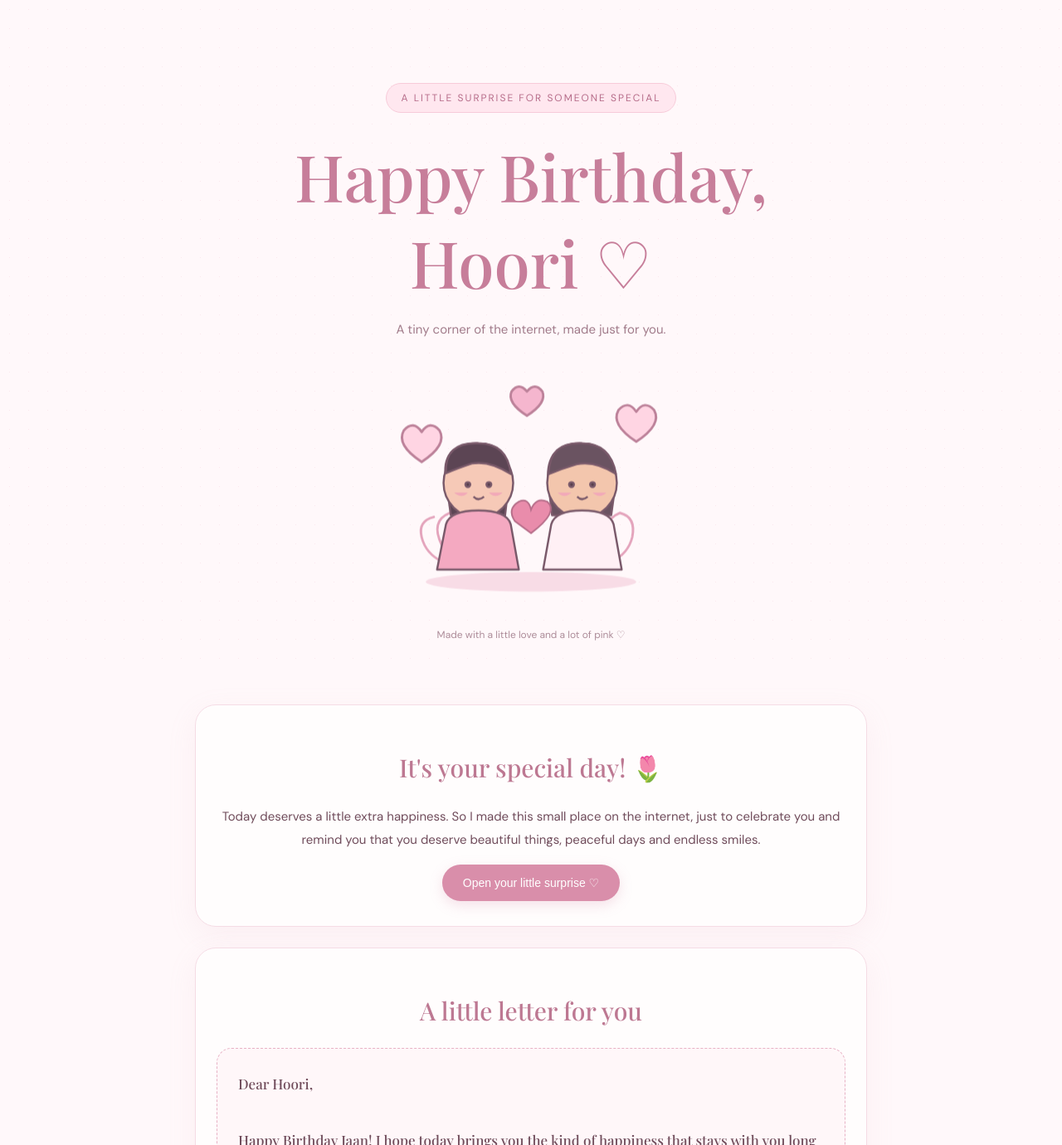
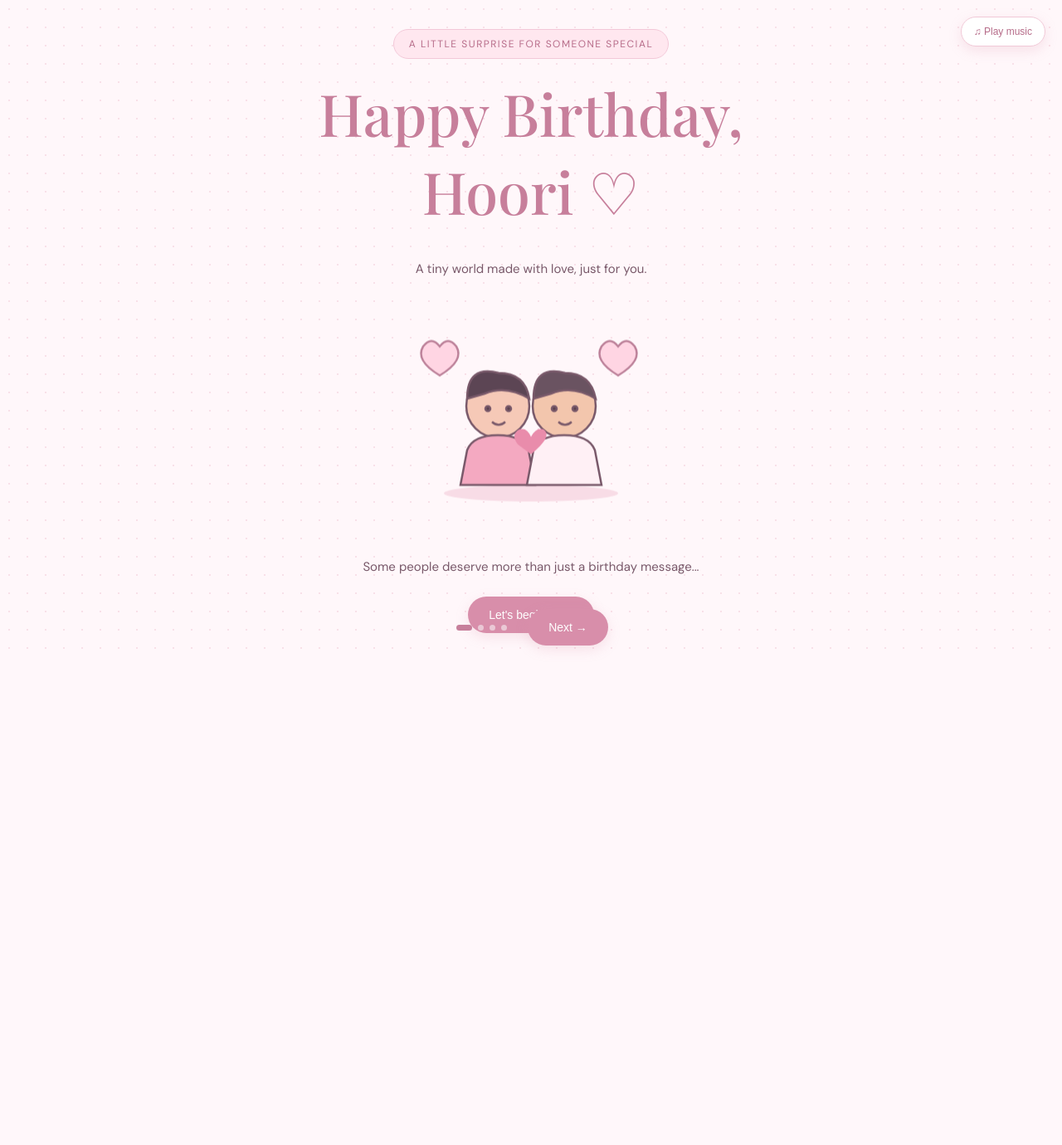
Before and after one commit to arsalx01/https-meowpages.site-g-1xD8_ruM, a plain HTML site: page index.html in a window 1280 px wide. Shown: the top 1380 px of the page at 83% size. After the commit the page ends 880 px from the top, so only its background shows below. Drawn offline with nearby package versions, Linux system fonts and the light colour scheme; a web font is replaced by a local one.

Commit message:
Refactor index.html for improved structure and style

```diff
--- a/index.html
+++ b/index.html
@@ -3,209 +3,254 @@
 <html lang="en">
 <head>
 <meta charset="UTF-8">
-<meta name="viewport" content="width=device-width, initial-scale=1.0">
+<meta name="viewport" content="width=device-width, initial-scale=1">
 <title>For Hoori ♡</title>
 <style>
 @import url('https://fonts.googleapis.com/css2?family=DM+Sans:wght@400;500;600&family=Playfair+Display:ital,wght@0,500;0,600;1,500&display=swap');
 
 *{box-sizing:border-box}
 body{
- margin:0;
- background:#fff8fa;
- color:#704c5b;
- font-family:'DM Sans',sans-serif;
- overflow-x:hidden;
+ margin:0;background:#fff7fa;color:#79596a;
+ font-family:'DM Sans',sans-serif;overflow:hidden;
 }
 body:before{
- content:"";
- position:fixed;inset:0;pointer-events:none;opacity:.2;
- background-image:radial-gradient(#e9a8bf 1px,transparent 1px);
- background-size:23px 23px;
+ content:"";position:fixed;inset:0;pointer-events:none;
+ background-image:radial-gradient(#e9b3c6 1px,transparent 1px);
+ background-size:22px 22px;opacity:.35;
 }
-main{position:relative;max-width:850px;margin:auto;padding:25px 20px 70px}
-.hero{text-align:center;padding:75px 10px 35px}
-.tag{
- display:inline-block;background:#ffe7ef;color:#b66c89;
- border:1px solid #f7cbd9;border-radius:30px;
- padding:9px 18px;font-size:12px;letter-spacing:2px;
+.page{
+ display:none;position:relative;z-index:1;
+ min-height:100vh;width:100%;padding:35px 22px 110px;
+ text-align:center;overflow-y:auto;
+ animation:enter .65s ease;
 }
-h1{
- font-family:'Playfair Display',serif;
- font-size:clamp(45px,10vw,78px);
- color:#c77e9a;font-weight:500;margin:24px 0 10px;
+.page.active{display:flex;flex-direction:column;align-items:center;justify-content:center}
+@keyframes enter{
+ from{opacity:0;transform:translateX(35px)}
+ to{opacity:1;transform:translateX(0)}
 }
-.subtitle{font-size:15px;color:#a17b8a}
-.illustration{
- width:min(100%,410px);margin:35px auto 15px;
- display:block;animation:bob 4s ease-in-out infinite;
+h1,h2{font-family:'Playfair Display',serif;font-weight:500;color:#c77f9b}
+h1{font-size:clamp(42px,10vw,70px);margin:18px 0}
+h2{font-size:34px}
+p{font-size:15px;line-height:1.9;max-width:540px}
+.pill{
+ background:#ffe7ef;border:1px solid #f3c8d8;
+ border-radius:30px;padding:9px 18px;
+ color:#b66c89;font-size:12px;letter-spacing:1.5px;
 }
+button{
+ background:#d88eaa;color:white;border:0;border-radius:30px;
+ padding:14px 25px;font-size:14px;cursor:pointer;
+ box-shadow:0 5px 15px #d98eaa35;margin:7px;
+}
+button:active{transform:scale(.96)}
+.secondary{background:#fff;border:1px solid #e8b5c8;color:#b66c89}
+.nav{
+ position:fixed;z-index:5;bottom:15px;left:0;width:100%;
+ display:flex;align-items:center;justify-content:center;gap:8px;
+}
+.dots{display:flex;gap:7px;margin:10px}
+.dot{width:7px;height:7px;border-radius:50%;background:#eac8d5}
+.dot.active{background:#c77f9b;width:19px;border-radius:8px}
+.art{width:min(90%,350px);margin:20px auto;display:block;animation:bob 4s infinite ease-in-out}
 @keyframes bob{50%{transform:translateY(-9px)}}
-.section{
- background:#fffdfd;border:1px solid #f5dce5;
- border-radius:25px;padding:30px 25px;margin:25px 0;
- box-shadow:0 10px 35px #d9a6b51c;
+.card{
+ background:#fffdfd;border:1px solid #f2d9e2;border-radius:25px;
+ padding:28px 22px;width:min(100%,600px);
+ box-shadow:0 10px 35px #d9a6b51c;margin:15px auto;
 }
-h2{
- font-family:'Playfair Display',serif;
- font-size:30px;font-weight:500;color:#bd7892;text-align:center;
+.polaroids{display:flex;gap:14px;justify-content:center;flex-wrap:wrap;margin:25px 0}
+.photo{
+ width:145px;background:white;padding:9px 9px 18px;
+ box-shadow:0 5px 18px #a9788a22;transform:rotate(-4deg);
 }
-p{line-height:1.9;font-size:15px}
-.center{text-align:center}
-button{
- border:0;background:#d98eaa;color:white;
- padding:14px 25px;border-radius:30px;
- font-size:14px;cursor:pointer;
- box-shadow:0 5px 15px #d98eaa40;
- transition:.2s;
+.photo:nth-child(2){transform:rotate(4deg)}
+.photo:nth-child(3){transform:rotate(-2deg)}
+.photo .placeholder{
+ height:125px;background:#ffeaf1;display:grid;
+ place-items:center;font-size:42px;
 }
-button:hover{transform:translateY(-3px);background:#c87998}
+.photo small{display:block;margin-top:12px;color:#a77d8d}
+.envelope{
+ font-size:100px;cursor:pointer;display:block;
+ animation:bob 2.5s infinite;
+}
+.letter{
+ background:#fff5f8;border:1px dashed #dfa7bc;border-radius:18px;
+ padding:22px;text-align:left;line-height:2;
+ font-family:'Playfair Display',serif;font-size:17px;
+}
 .hidden{display:none}
-#surprise{
- margin-top:25px;padding:20px;border-radius:18px;
- background:#fff0f5;line-height:1.9;
- animation:fade .8s ease;
+#music{
+ position:fixed;z-index:8;top:13px;right:13px;
+ border:1px solid #f1c9d7;background:#fff;
+ color:#b66c89;padding:10px 15px;font-size:12px;
 }
-@keyframes fade{from{opacity:0;transform:translateY(12px)}to{opacity:1;transform:none}}
-.letter{
- background:#fff7f9;border:1px dashed #e8b2c5;
- padding:25px;border-radius:18px;
- font-family:'Playfair Display',serif;
- font-size:17px;line-height:2;
-}
-.heart{color:#d98eaa}
-footer{text-align:center;padding:30px 10px;color:#b58c9c;font-size:13px}
-.floating{
- position:fixed;bottom:-30px;z-index:0;
- animation:floatUp 9s linear infinite;opacity:.45;
- pointer-events:none;
-}
-@keyframes floatUp{
- 0%{transform:translateY(0) rotate(0);opacity:0}
- 15%{opacity:.5}
- 100%{transform:translateY(-110vh) rotate(35deg);opacity:0}
-}
-.small{font-size:12px;color:#ad8c99}
+#confetti{position:fixed;inset:0;pointer-events:none;z-index:9}
+footer{font-size:12px;color:#b58c9c;margin-top:22px}
 </style>
 </head>
 <body>
-<main>
-<section class="hero">
- <div class="tag">A LITTLE SURPRISE FOR SOMEONE SPECIAL</div>
+
+<audio id="song" loop>
+ <source src="audio/birthday-song.mp3" type="audio/mpeg">
+</audio>
+
+<button id="music" onclick="toggleMusic()">♫ Play music</button>
+<canvas id="confetti"></canvas>
+
+<!-- PAGE 1 -->
+<section class="page active" id="p1">
+ <span class="pill">A LITTLE SURPRISE FOR SOMEONE SPECIAL</span>
  <h1>Happy Birthday,<br>Hoori ♡</h1>
- <p class="subtitle">A tiny corner of the internet, made just for you.</p>
+ <p>A tiny world made with love, just for you.</p>
 
- <svg class="illustration" viewBox="0 0 420 300" xmlns="http://www.w3.org/2000/svg">
-  <g fill="none" stroke="#bd829a" stroke-width="3" stroke-linecap="round" stroke-linejoin="round">
-   <path d="M75 80 Q65 65 53 78 Q43 96 75 117 Q107 96 97 78 Q85 65 75 80Z" fill="#ffd5e3"/>
-   <path d="M340 55 Q330 40 318 53 Q308 71 340 92 Q372 71 362 53 Q350 40 340 55Z" fill="#ffd5e3"/>
-   <path d="M205 30 Q195 18 186 30 Q180 44 205 60 Q230 44 224 30 Q215 18 205 30Z" fill="#f5b6ce"/>
-   <path d="M100 220 Q85 190 110 180 Q130 185 125 210 Q120 230 100 240 Q80 230 75 210 Q70 190 90 185" stroke="#e4a4bc"/>
-   <path d="M310 220 Q295 190 320 180 Q340 185 335 210 Q330 230 310 240 Q290 230 285 210 Q280 190 300 185" stroke="#e4a4bc"/>
+ <svg class="art" viewBox="0 0 350 260">
+  <g fill="none" stroke="#bd829a" stroke-width="2.5" stroke-linecap="round">
+   <path d="M65 48 Q55 35 45 48 Q35 65 65 83 Q95 65 85 48 Q75 35 65 48Z" fill="#ffd5e3"/>
+   <path d="M280 48 Q270 35 260 48 Q250 65 280 83 Q310 65 300 48 Q290 35 280 48Z" fill="#ffd5e3"/>
   </g>
-  <ellipse cx="210" cy="265" rx="130" ry="12" fill="#f8dce6"/>
-  <!-- left character -->
-  <g stroke="#79596a" stroke-width="2.5" stroke-linejoin="round">
-   <path d="M105 139 Q98 95 143 94 Q185 94 183 140 L178 183 L111 183Z" fill="#5c4554"/>
-   <circle cx="145" cy="143" r="43" fill="#f6c9b7"/>
-   <path d="M105 131 Q103 92 145 94 Q181 94 185 132 Q159 115 137 119 Q119 125 105 131Z" fill="#5c4554"/>
-   <circle cx="132" cy="145" r="3" fill="#59414e"/>
-   <circle cx="158" cy="145" r="3" fill="#59414e"/>
-   <path d="M139 160 Q145 166 152 160" fill="none"/>
-   <path d="M115 155 Q125 163 132 155 M158 155 Q166 163 175 155" fill="#f2a9b9" stroke="none"/>
-   <path d="M105 194 Q110 177 145 177 Q180 177 185 194 L195 250 L94 250Z" fill="#f4a9c1"/>
+  <ellipse cx="175" cy="225" rx="105" ry="10" fill="#f8dce6"/>
+  <g stroke="#79596a" stroke-width="2.5">
+   <circle cx="135" cy="120" r="38" fill="#f6c9b7"/>
+   <path d="M98 111 Q98 70 136 80 Q168 80 173 111 Q145 94 119 105Z" fill="#5c4554"/>
+   <circle cx="123" cy="123" r="3" fill="#59414e"/>
+   <circle cx="148" cy="123" r="3" fill="#59414e"/>
+   <path d="M128 139 Q136 146 144 139" fill="none"/>
+   <path d="M98 173 Q105 155 135 155 Q165 155 172 173 L180 215 L90 215Z" fill="#f4a9c1"/>
+   <circle cx="215" cy="120" r="38" fill="#f3c6ad"/>
+   <path d="M178 111 Q178 70 216 80 Q247 80 253 111 Q225 94 199 105Z" fill="#6a5361"/>
+   <circle cx="203" cy="123" r="3" fill="#59414e"/>
+   <circle cx="228" cy="123" r="3" fill="#59414e"/>
+   <path d="M208 139 Q216 146 224 139" fill="none"/>
+   <path d="M178 173 Q185 155 215 155 Q245 155 252 173 L260 215 L170 215Z" fill="#fff0f5"/>
   </g>
-  <!-- right character -->
-  <g stroke="#79596a" stroke-width="2.5" stroke-linejoin="round">
-   <path d="M231 140 Q228 95 270 94 Q312 94 315 140 L309 183 L236 183Z" fill="#6a5361"/>
-   <circle cx="273" cy="143" r="43" fill="#f3c6ad"/>
-   <path d="M232 132 Q232 92 273 94 Q308 94 315 132 Q289 115 266 120 Q249 125 232 132Z" fill="#6a5361"/>
-   <circle cx="260" cy="145" r="3" fill="#59414e"/>
-   <circle cx="286" cy="145" r="3" fill="#59414e"/>
-   <path d="M267 160 Q273 166 280 160" fill="none"/>
-   <path d="M243 155 Q251 163 260 155 M286 155 Q295 163 303 155" fill="#f2a9b9" stroke="none"/>
-   <path d="M235 194 Q240 177 273 177 Q307 177 312 194 L322 250 L225 250Z" fill="#fff0f5"/>
-  </g>
-  <path d="M190 190 Q180 175 195 166 Q207 161 210 176 Q216 160 230 166 Q245 179 210 205Z" fill="#e98cab" stroke="#b66d89" stroke-width="2"/>
+  <path d="M159 166 Q150 154 161 148 Q170 145 175 157 Q181 145 190 148 Q202 156 175 178Z" fill="#e98cab"/>
  </svg>
- <p class="small">Made with a little love and a lot of pink ♡</p>
+ <p>Some people deserve more than just a birthday message...</p>
+ <button onclick="next()">Let's begin ♡ →</button>
 </section>
 
-<section class="section center">
- <h2>It's your special day! 🌷</h2>
- <p>
- Today deserves a little extra happiness. So I made this small
- place on the internet, just to celebrate you and remind you
- that you deserve beautiful things, peaceful days and endless smiles.
- </p>
- <button onclick="openSurprise()">Open your little surprise ♡</button>
- <div id="surprise" class="hidden">
-  <div style="font-size:35px">🎀 🌸 💗 🌷</div>
-  <h2 style="font-size:25px">A little wish for you</h2>
-  May this new year of your life bring you reasons to smile,
-  moments worth remembering, dreams that come true and
-  people who make you feel appreciated.
-  <div style="font-size:28px;margin-top:12px">♡</div>
+<!-- PAGE 2 -->
+<section class="page" id="p2">
+ <span class="pill">LITTLE MOMENTS</span>
+ <h2>A tiny memory garden 🌷</h2>
+ <p>Every little moment can become something worth keeping.</p>
+ <div class="card">
+  <div class="polaroids">
+   <div class="photo"><div class="placeholder">🌸</div><small>a little happiness</small></div>
+   <div class="photo"><div class="placeholder">💗</div><small>a sweet moment</small></div>
+   <div class="photo"><div class="placeholder">🧸</div><small>something special</small></div>
   </div>
+  <p>These are little placeholders for memories. We can replace them with your actual pictures later.</p>
+ </div>
+ <button onclick="next()">Next page ♡ →</button>
 </section>
 
-<section class="section">
- <h2>A little letter for you</h2>
- <div class="letter">
+<!-- PAGE 3 -->
+<section class="page" id="p3">
+ <span class="pill">SOMETHING FROM THE HEART</span>
+ <h2>A letter for you 💌</h2>
+ <p>There's a little message waiting inside this envelope.</p>
+ <div class="card">
+  <span class="envelope" onclick="openLetter()">💌</span>
+  <button onclick="openLetter()">Open your letter</button>
+  <div id="letter" class="letter hidden">
    Dear Hoori,<br><br>
-  Happy Birthday Jaan! I hope today brings you the kind of happiness
-  that stays with you long after the day is over.
+   Happy Birthday! I hope today brings you the kind of happiness
+   that stays with you long after the day is over.<br><br>
    I hope you keep finding little reasons to smile, keep growing
    into the person you want to become, and never stop believing
    that beautiful things are waiting for you.<br><br>
-  Thanks for coming in my life i know i've done alot of things that i should'nt
-  have done. janta hu apke liye perfect nahi ban ska apko vo khushiyan
-  nahi de ska jo ap deserve krti hain ya mjhse expect krti hain
-  lekin bs ek bat apko btana chahta hu hamesha apke liye sache dil se pyar rha
-  mera or sachme ap vo shaks hain jisne mjhe zinda rehny ka ek reason diya
-  apne schme mjhe jeena seekhaya hoor ap ye bat janti nahi hain apne
-  kitna kuch kiya mere liye or mai badnaseeb shyd kuch nahi kr ska
-  im sorry for everything i've done in past mjhe maaf krdein
-  mai ek acha insaan bnuga apke liye mai promise krta hu mai khudko
-  change kruga meri is ek ghalti ko maaf krdein.<br><br>
-  No matter how ordinary a day may seem, I hope this one reminds
-  you how special you are. You deserve kindness, peace, laughter
-  and all the lovely things life has to offer.<br><br>
+   You deserve kindness, peace, laughter and all the lovely things
+   life has to offer. I hope this new year of your life is gentle
+   with you and gives you countless reasons to smile.<br><br>
    Have the sweetest birthday. Take care of yourself and keep
    shining in your own way.<br><br>
    With warm wishes,<br>
-  Someone who wanted to make you smile. <span class="heart">♡</span>
+   Someone who wanted to make you smile. ♡
   </div>
+ </div>
+ <button onclick="next()">One more thing →</button>
 </section>
 
-<section class="section center">
- <h2>One last thing... 🌸</h2>
- <p>
- I hope your day is filled with flowers, little surprises,
- warm hugs and moments that make your heart happy.
- </p>
- <div style="font-size:35px;letter-spacing:8px">🌷 🧸 💗 🌼</div>
- <p class="small">You deserve a lovely day, Hoori.</p>
+<!-- PAGE 4 -->
+<section class="page" id="p4">
+ <span class="pill">YOUR SPECIAL DAY</span>
+ <h1>Make a wish! 🎂</h1>
+ <div style="font-size:100px;animation:bob 2s infinite">🎂</div>
+ <p>Close your eyes, make a wish and imagine all the beautiful things coming your way.</p>
+ <button onclick="celebrate()">Tap for a little magic ✨</button>
+ <div id="finalWish" class="card hidden">
+  <h2>Happy Birthday, Hoori! ♡</h2>
+  <p>May your days be full of love, laughter, flowers and beautiful surprises.</p>
+  <div style="font-size:35px">🌷 💗 🌸 🧸</div>
+  <p>Never forget that you deserve happiness.</p>
+ </div>
+ <footer>Made with ♡ · 15 November 2026</footer>
 </section>
 
-<footer>
- Made for Hoori with ♡<br>
- <span class="small">A little birthday website · 15 November 2026</span>
-</footer>
-</main>
+<div class="nav">
+ <button class="secondary" id="back" onclick="previous()" style="display:none">← Back</button>
+ <div class="dots">
+  <span class="dot active"></span><span class="dot"></span>
+  <span class="dot"></span><span class="dot"></span>
+ </div>
+ <button id="forward" onclick="next()">Next →</button>
+</div>
 
 <script>
-function openSurprise(){
- document.getElementById('surprise').classList.remove('hidden');
- for(let i=0;i<18;i++){
-  const h=document.createElement('div');
-  h.className='floating';
-  h.textContent=['♡','♥','🌸','✿'][Math.floor(Math.random()*4)];
-  h.style.left=Math.random()*100+'vw';
-  h.style.animationDuration=(5+Math.random()*5)+'s';
-  h.style.fontSize=(18+Math.random()*20)+'px';
-  document.body.appendChild(h);
-  setTimeout(()=>h.remove(),10000);
+let current=1;
+const total=4;
+
+function showPage(n){
+ current=Math.max(1,Math.min(total,n));
+ document.querySelectorAll('.page').forEach((p,i)=>{
+  p.classList.toggle('active',i===current-1);
+ });
+ document.querySelectorAll('.dot').forEach((d,i)=>{
+  d.classList.toggle('active',i===current-1);
+ });
+ document.getElementById('back').style.display=current===1?'none':'inline-block';
+ document.getElementById('forward').style.display=current===total?'none':'inline-block';
+ window.scrollTo(0,0);
 }
+function next(){showPage(current+1)}
+function previous(){showPage(current-1)}
+
+function openLetter(){
+ document.getElementById('letter').classList.remove('hidden');
+}
+function toggleMusic(){
+ const song=document.getElementById('song');
+ const btn=document.getElementById('music');
+ if(song.paused){
+  song.play().then(()=>btn.textContent='♫ Pause music')
+   .catch(()=>alert('Please add your music file to the website first.'));
+ }else{
+  song.pause();btn.textContent='♫ Play music';
+ }
+}
+function celebrate(){
+ document.getElementById('finalWish').classList.remove('hidden');
+ const canvas=document.getElementById('confetti');
+ const ctx=canvas.getContext('2d');
+ canvas.width=innerWidth;canvas.height=innerHeight;
+ const pieces=Array.from({length:130},()=>({
+  x:Math.random()*canvas.width,y:-Math.random()*canvas.height,
+  s:3+Math.random()*6,v:2+Math.random()*4,
+  c:['#e9a1bb','#f7c6d8','#d98eaa','#fff'][Math.floor(Math.random()*4)]
+ }));
+ let frame=0;
+ function draw(){
+  ctx.clearRect(0,0,canvas.width,canvas.height);
+  pieces.forEach(p=>{
+   p.y+=p.v;p.x+=Math.sin(p.y/20);
+   ctx.fillStyle=p.c;ctx.fillRect(p.x,p.y,p.s,p.s);
+  });
+  if(frame++<180)requestAnimationFrame(draw);
+ }
+ draw();
 }
 </script>
 </body>
```
Lines whose indentation alone changed are shown as unchanged.
